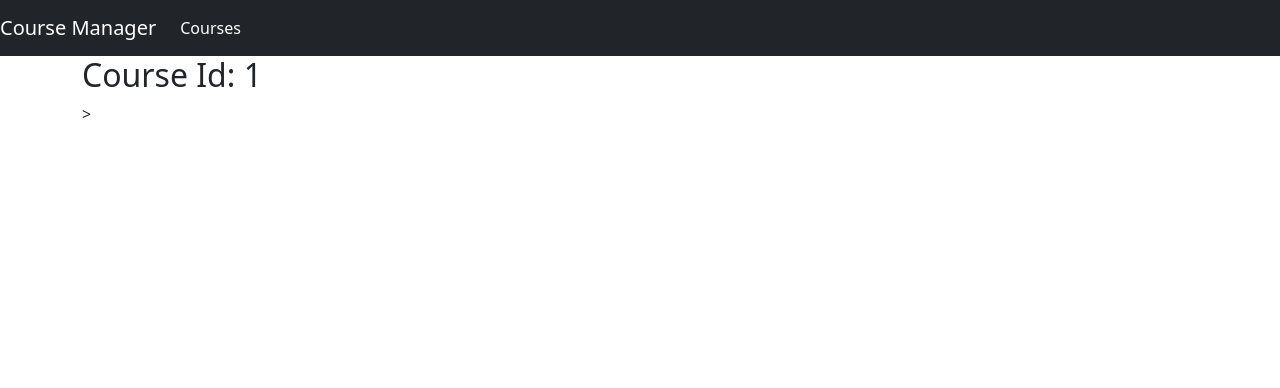
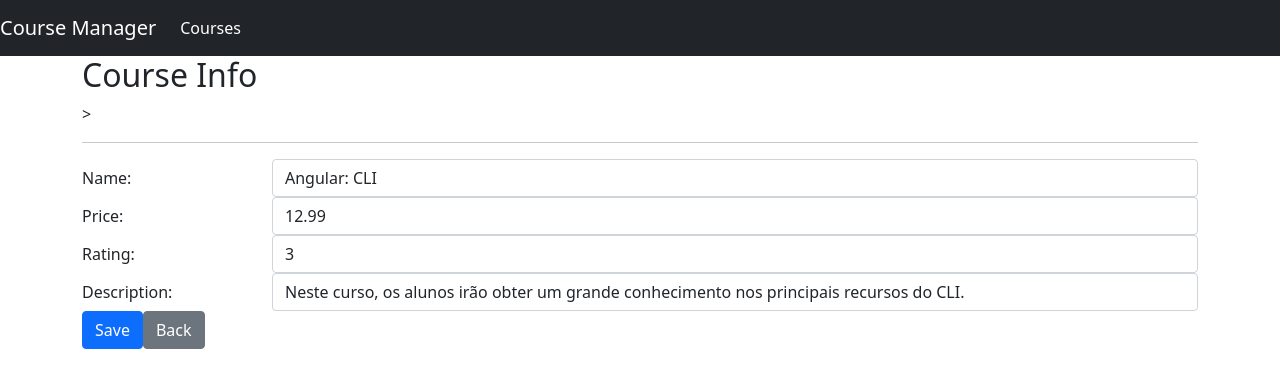
Before and after one commit to wcampos5/angular8-digitalinnovationone-training, an Angular app: page /courses/info/1 in a window 1280 px wide. Shown: the top 388 px of the page. Built offline with nearby package versions, Linux system fonts and the light colour scheme.

Commit message:
Added form to update courses array using templates, save method and service

```diff
--- a/src/app/course/course-info.component.html
+++ b/src/app/course/course-info.component.html
@@ -1 +1,62 @@
-<h2> Course Id: {{ courseId }}</h2>>
+<h2>  Course Info</h2>>
+<hr>
+<!-- Formulario para receber o curso a ser editado
+  # -> usado pra variavel de template
+
+ *************** DICA **********************
+    Estudar mais sobre as variaveis de template no angular
+
+-->
+<form #courseForm="ngForm">
+<!-- recebe a informação via course.service.ts-->
+
+    <div class="form-group row">
+
+        <label class="col-sm-2 col-form-label">Name:</label>
+        <!--Campos 1 : Course Name-->
+        <div class="col-sm-10">
+            <input [(ngModel)]="course.name" required name ="name" #courseName="ngModel" [ngClass]="{'is-invalid': courseName.invalid}" class="form-control">
+            <!--#couseName recebe as propriedades do ngModel
+            Usos da variavel de template no html:
+            {{ courseName.value -> Tras o nome do curso em questao}}
+            {{ courseName.valid or invalid = true/false}}
+            -->
+            <div class="invalid-feedback">
+                <span> Course name is required</span>
+            </div>
+        </div>
+
+        <label class="col-sm-2 col-form-label">Price:</label>
+        <!--Campos 2 : Price -->
+        <div class="col-sm-10">
+            <input [(ngModel)]="course.price" required name ="price" #coursePrice="ngModel" type="number" [ngClass]="{'is-invalid': coursePrice.invalid}" class="form-control">
+             <div class="invalid-feedback">
+                <span> Course price is required</span>
+            </div>
+        </div>
+
+        <label class="col-sm-2 col-form-label">Rating:</label>
+        <!--Campos 3 : Rating-->
+        <div class="col-sm-10">
+            <input [(ngModel)]="course.rating" required name ="rating" #courseRating="ngModel" type="number" [ngClass]="{'is-invalid': courseRating.invalid}" class="form-control">
+             <div class="invalid-feedback">
+                <span> Rating is required</span>
+            </div>
+        </div>
+
+
+        <label class="col-sm-2 col-form-label">Description:</label>
+            <!--Campos 3 : Description-->
+            <div class="col-sm-10">
+                <input [(ngModel)]="course.description" required name ="description" #courseDescription="ngModel" [ngClass]="{'is-invalid': courseDescription.invalid}" class="form-control">
+                <div class="invalid-feedback">
+                    <span> Description is required</span>
+                </div>
+            </div>
+    </div>
+
+    <button [disabled]="courseForm.invalid" (click)="save()" class="btn btn-primary mr-2">Save</button>
+    <!-- [disable]= "courseForm.invalid" desabilita o botao Save caso tenha algum dos campos invalidos-->
+
+    <button [routerLink]='["/courses"]' class="btn btn-secondary">Back</button>
+</form>
--- a/src/app/course/course-info.component.ts
+++ b/src/app/course/course-info.component.ts
@@ -1,6 +1,8 @@
 import { Component, OnInit } from "@angular/core";
 import { ActivatedRoute } from "@angular/router";
+import { Course } from "./course";
 import { CourseListComponent } from "./course-list.component";
+import { CourseService } from "./course.service";
 
 @Component({
     templateUrl: './course-info.component.html'
@@ -8,20 +10,23 @@ import { CourseListComponent } from "./course-list.component";
 export class CourseInfoComponent implements OnInit {
 
     //Member
-    courseId: number;
+    course: Course;
 
     //Injeta a rota ativa na variavel activeRoute
-    constructor(private activatedRoute: ActivatedRoute){
+    constructor(private activatedRoute: ActivatedRoute, private courseService: CourseService){
 
     }
 
     ngOnInit(): void {
 
         //Configura o courseId baseado na rota ativa. .paramMap.get('id') refere-se a var id passada no routerLink
-        this.courseId = +this.activatedRoute.snapshot.paramMap.get('id');
+        this.course = this.courseService.retrieveById(+this.activatedRoute.snapshot.paramMap.get('id'));
 
 
 
     }
+    save(): void {
+        this.courseService.save(this.course);
+    }
 
 }
--- a/src/app/course/course.service.ts
+++ b/src/app/course/course.service.ts
@@ -19,6 +19,20 @@ export class CourseService {
     //Method to return the below created array course
     retrieveAll(): Course[] {
         return COURSES;
+    }
+
+    //Return based on Id
+    retrieveById(id: number): Course {
+        return COURSES.find((courseItereator: Course) => courseItereator.id === id);
+    }
+
+    save(course: Course): void {
+        if (course.id){
+            //Pega o indice do array
+            const index = COURSES.findIndex((courseItereator: Course) => courseItereator.id === course.id);
+
+            COURSES[index] = course;
+        }
     }
 }
 
```
